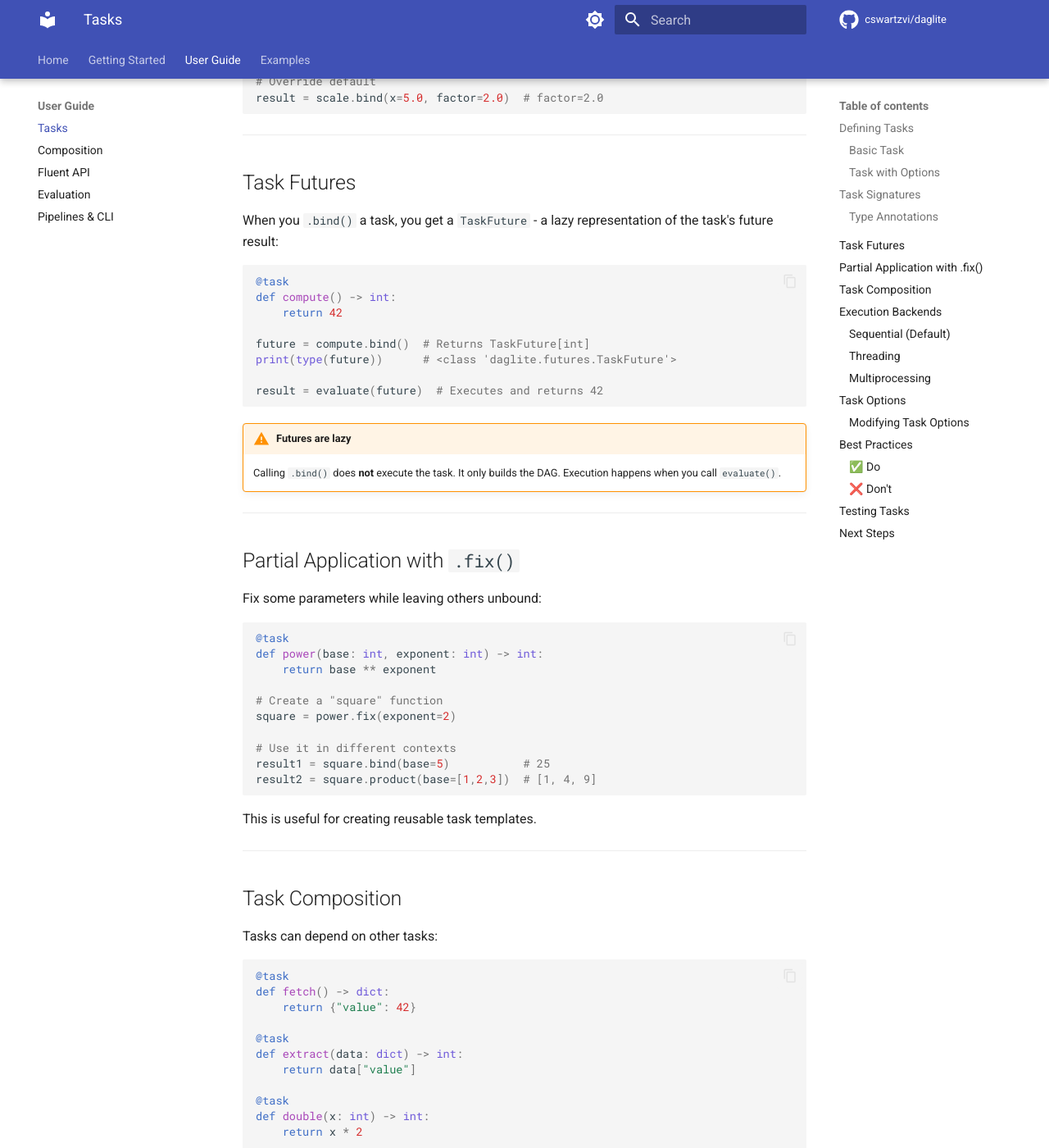
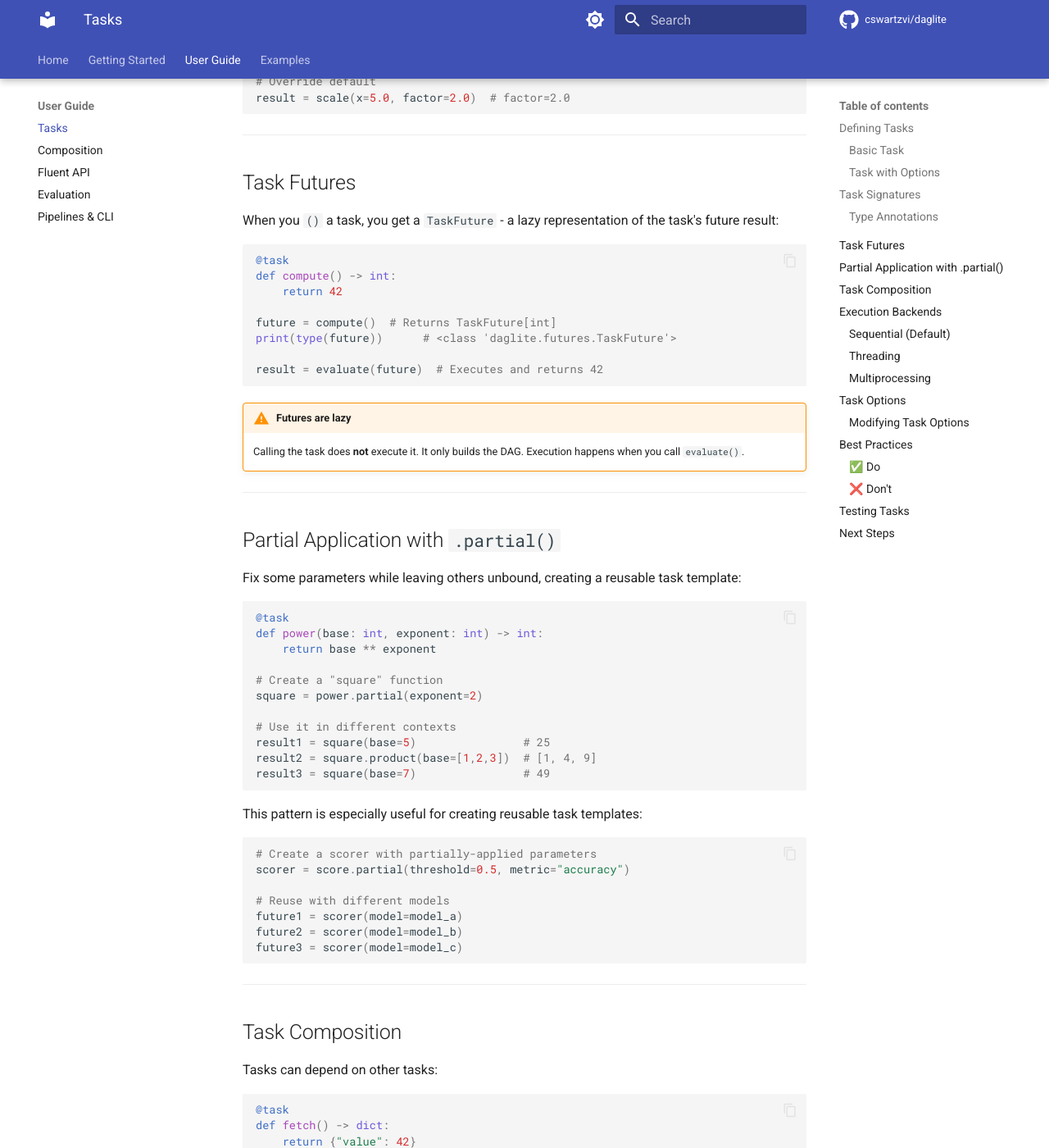
Before and after one commit to cswartzvi/daglite, an MkDocs documentation site: the page built from docs/user-guide/tasks.md, in a window 1280 px wide and 1400 px high, scrolled down 1616 px. Shown: the whole window at 82% size. Built offline with MkDocs 1.6.1 and Material for MkDocs 9.7.7, drawn with Linux system fonts in a browser that asks for light colours; comment, search, counter and statistics services are not loaded; some of the changed text lies outside the part shown.

Commit message:
refactor: replace `.bind()` with direct function calls and `.fix()` with `.partial()`

````diff
--- a/docs/user-guide/tasks.md
+++ b/docs/user-guide/tasks.md
@@ -69,38 +69,38 @@ def scale(x: float, factor: float = 1.0) -> float:
     return x * factor
 
 # Use default
-result = scale.bind(x=5.0)  # factor=1.0
+result = scale(x=5.0)  # factor=1.0
 
 # Override default
-result = scale.bind(x=5.0, factor=2.0)  # factor=2.0
+result = scale(x=5.0, factor=2.0)  # factor=2.0
 ```
 
 ---
 
 ## Task Futures
 
-When you `.bind()` a task, you get a `TaskFuture` - a lazy representation of the task's future result:
+When you `()` a task, you get a `TaskFuture` - a lazy representation of the task's future result:
 
 ```python
 @task
 def compute() -> int:
     return 42
 
-future = compute.bind()  # Returns TaskFuture[int]
+future = compute()  # Returns TaskFuture[int]
 print(type(future))      # <class 'daglite.futures.TaskFuture'>
 
 result = evaluate(future)  # Executes and returns 42
 ```
 
 !!! warning "Futures are lazy"
-    Calling `.bind()` does **not** execute the task. It only builds the DAG.
+    Calling the task does **not** execute it. It only builds the DAG.
     Execution happens when you call `evaluate()`.
 
 ---
 
-## Partial Application with `.fix()`
+## Partial Application with `.partial()`
 
-Fix some parameters while leaving others unbound:
+Fix some parameters while leaving others unbound, creating a reusable task template:
 
 ```python
 @task
@@ -108,14 +108,25 @@ def power(base: int, exponent: int) -> int:
     return base ** exponent
 
 # Create a "square" function
-square = power.fix(exponent=2)
+square = power.partial(exponent=2)
 
 # Use it in different contexts
-result1 = square.bind(base=5)           # 25
+result1 = square(base=5)                # 25
 result2 = square.product(base=[1,2,3])  # [1, 4, 9]
+result3 = square(base=7)                # 49
 ```
 
-This is useful for creating reusable task templates.
+This pattern is especially useful for creating reusable task templates:
+
+```python
+# Create a scorer with partially-applied parameters
+scorer = score.partial(threshold=0.5, metric="accuracy")
+
+# Reuse with different models
+future1 = scorer(model=model_a)
+future2 = scorer(model=model_b)
+future3 = scorer(model=model_c)
+```
 
 ---
 
@@ -137,9 +148,9 @@ def double(x: int) -> int:
     return x * 2
 
 # Connect tasks
-fetched = fetch.bind()
-extracted = extract.bind(data=fetched)  # depends on fetched
-doubled = double.bind(x=extracted)      # depends on extracted
+fetched = fetch()
+extracted = extract(data=fetched)  # depends on fetched
+doubled = double(x=extracted)      # depends on extracted
 
 result = evaluate(doubled)  # 84
 ```
@@ -278,7 +289,7 @@ def test_add():
     assert add.func(2, 3) == 5
 
     # Or evaluate the task
-    result = evaluate(add.bind(x=2, y=3))
+    result = evaluate(add(x=2, y=3))
     assert result == 5
 ```
 
@@ -286,6 +297,6 @@ def test_add():
 
 ## Next Steps
 
-- **[Learn about composition patterns](composition.md)** - `.bind()`, `.product()`, `.zip()`
+- **[Learn about composition patterns](composition.md)** - `()`, `.product()`, `.zip()`
 - **[Explore the fluent API](fluent-api.md)** - `.then()`, `.map()`, `.join()`
 - **[See real examples](../examples.md)** - ETL pipelines and more
````
Also changed, not shown: README.md (+13 -13 lines), docs/examples.md (+1 -1 lines), docs/getting-started.md (+10 -10 lines), docs/index.md (+3 -3 lines), docs/user-guide/composition.md (+2 -2 lines).
